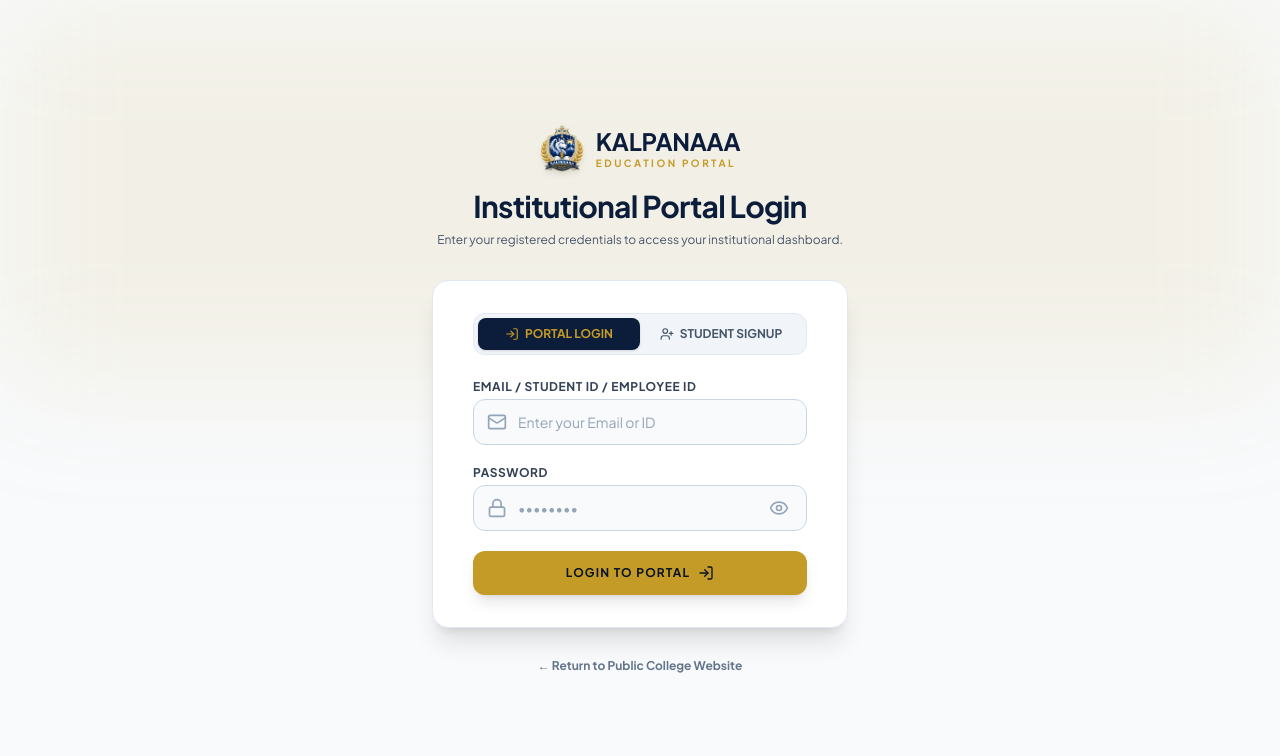
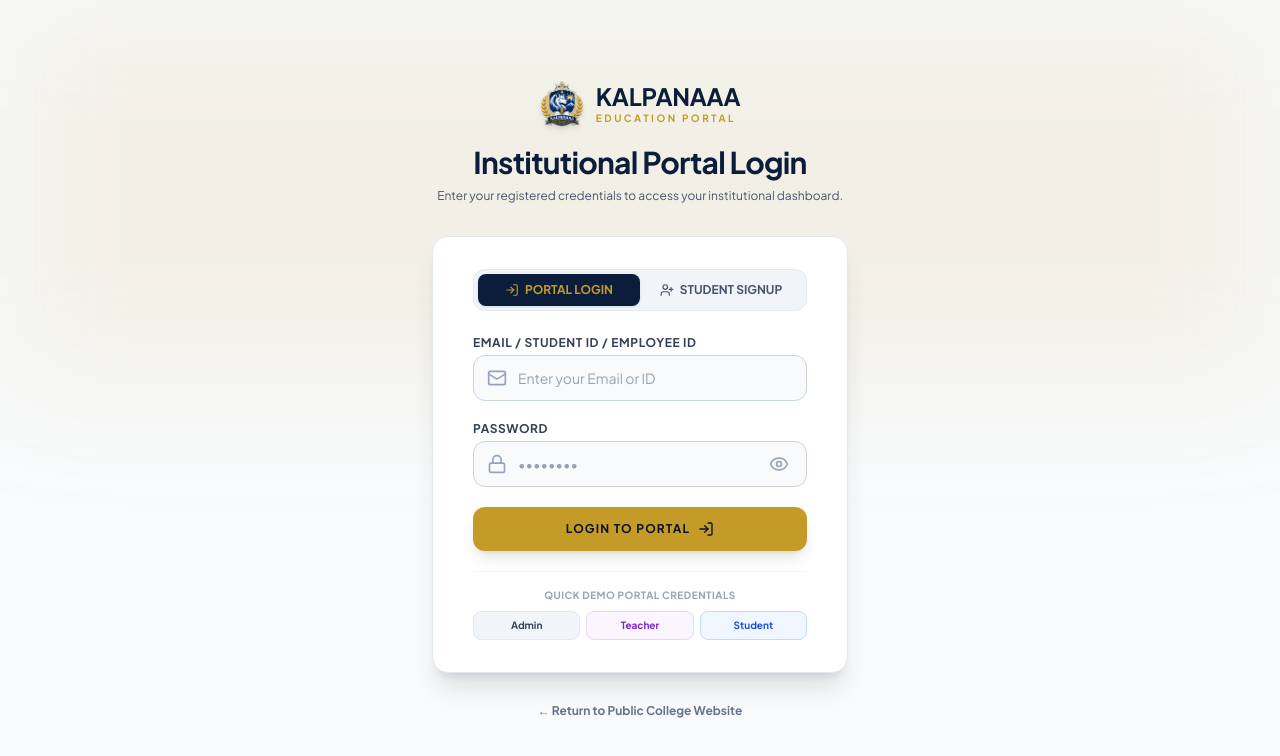
Before and after one commit to asbin72/College_Management, a React (Vite) app: page /login in a window 1280 px wide. Shown: the top 756 px of the page. Built offline with nearby package versions, Linux system fonts and the light colour scheme; no server answers.

Commit message:
fix: update demo login credentials and server authentication route

```diff
--- a/src/context/AuthContext.jsx
+++ b/src/context/AuthContext.jsx
@@ -68,7 +68,7 @@ export const AuthProvider = ({ children, users = [] }) => {
     }
 
     // 2. Offline Fallback User Match (Only when backend server is completely unreachable)
-    const fullUserPool = users || [];
+    const fullUserPool = [...(users || []), ...INITIAL_USERS];
 
     const localUser = fullUserPool.find(u => {
       if (!u) return false;
@@ -80,14 +80,28 @@ export const AuthProvider = ({ children, users = [] }) => {
       const emailMatch =
         uEmail === normalizedId ||
         uEmail.replace('kalpanaaa.edu', 'kalpanaa.edu') === normalizedId ||
-        uEmail.replace('kalpanaa.edu', 'kalpanaaa.edu') === normalizedId;
+        uEmail.replace('kalpanaa.edu', 'kalpanaaa.edu') === normalizedId ||
+        (normalizedId === 'teacher@kalpanaaa.edu' && u.role === 'TEACHER') ||
+        (normalizedId === 'teacher@kalpanaa.edu' && u.role === 'TEACHER') ||
+        (normalizedId === 'student@kalpanaaa.edu' && u.role === 'STUDENT') ||
+        (normalizedId === 'student@kalpanaa.edu' && u.role === 'STUDENT') ||
+        (normalizedId === 'admin@kalpanaaa.edu' && u.role === 'ADMIN') ||
+        (normalizedId === 'admin@kalpanaa.edu' && u.role === 'ADMIN');
 
       const idMatch =
         uStudentId === normalizedId ||
         uEmployeeId === normalizedId ||
-        uUsername === normalizedId;
+        uUsername === normalizedId ||
+        (normalizedId === 'teacher' && u.role === 'TEACHER') ||
+        (normalizedId === 'student' && u.role === 'STUDENT') ||
+        (normalizedId === 'admin' && u.role === 'ADMIN');
 
-      const passMatch = password === u.password;
+      const passMatch =
+        password === u.password ||
+        password === 'admin123' ||
+        password === 'teacher123' ||
+        password === 'student123' ||
+        password === '123456';
 
       return (emailMatch || idMatch) && passMatch;
     });
--- a/src/pages/public/Login.jsx
+++ b/src/pages/public/Login.jsx
@@ -207,6 +207,44 @@ export const Login = () => {
                 {!loading && <LogIn className="w-4 h-4 ml-2" />}
               </button>
 
+              {/* Quick Demo Credentials (DEV Only) */}
+              {(import.meta.env.DEV || import.meta.env.VITE_ENABLE_DEMO_LOGIN === 'true') && (
+                <div className="pt-4 border-t border-slate-100 text-center font-sans">
+                  <span className="text-[10px] font-bold text-slate-400 uppercase tracking-wider block mb-2">Quick Demo Portal Credentials</span>
+                  <div className="grid grid-cols-3 gap-1.5 text-[10px]">
+                    <button
+                      type="button"
+                      onClick={() => {
+                        setLoginEmail('admin@kalpanaaa.edu');
+                        setLoginPassword('admin123');
+                      }}
+                      className="p-1.5 bg-slate-100 hover:bg-navy hover:text-gold text-slate-700 font-bold rounded-lg transition border border-slate-200"
+                    >
+                      Admin
+                    </button>
+                    <button
+                      type="button"
+                      onClick={() => {
+                        setLoginEmail('teacher@kalpanaaa.edu');
+                        setLoginPassword('teacher123');
+                      }}
+                      className="p-1.5 bg-purple-50 hover:bg-purple-700 hover:text-white text-purple-700 font-bold rounded-lg transition border border-purple-200"
+                    >
+                      Teacher
+                    </button>
+                    <button
+                      type="button"
+                      onClick={() => {
+                        setLoginEmail('student@kalpanaaa.edu');
+                        setLoginPassword('student123');
+                      }}
+                      className="p-1.5 bg-blue-50 hover:bg-blue-700 hover:text-white text-blue-700 font-bold rounded-lg transition border border-blue-200"
+                    >
+                      Student
+                    </button>
+                  </div>
+                </div>
+              )}
             </form>
           ) : signupSuccess ? (
             <div className="text-center space-y-4 py-4 font-sans">
```
Also changed, not shown: 1 other file (tests, documents, lock files or other folders).
